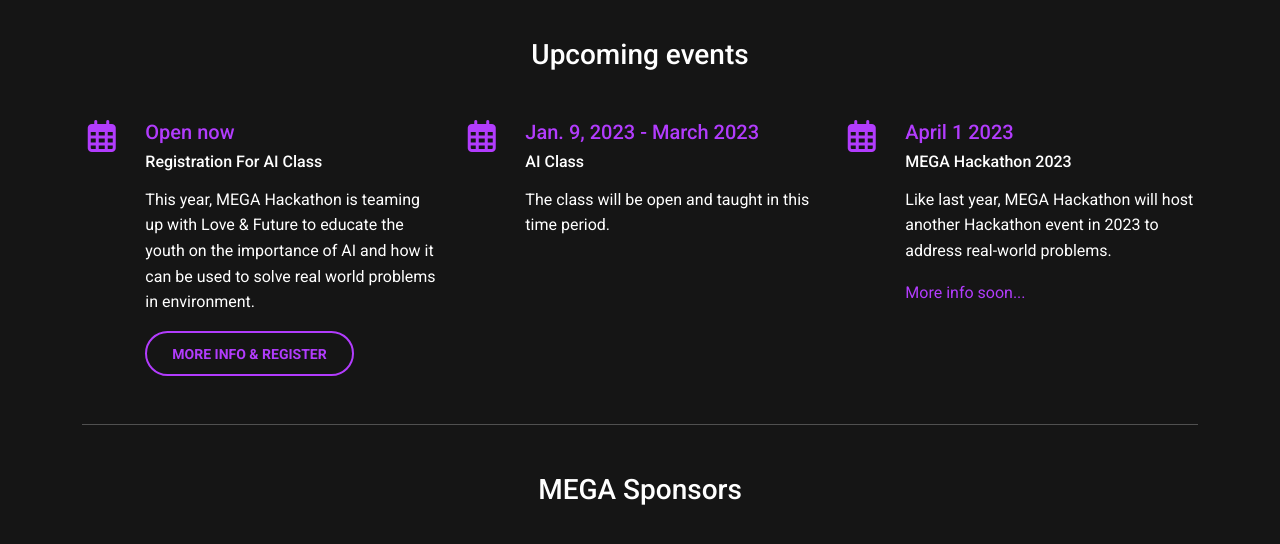
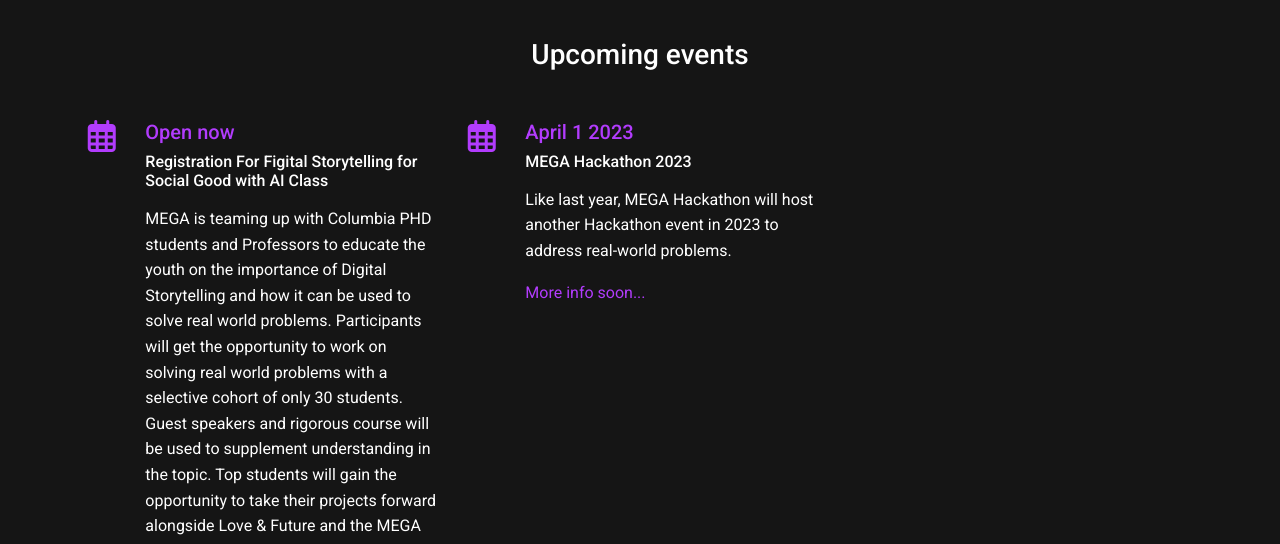
Before and after one commit to MEGA-Hackathon/webpage-temporary, a plain HTML site: page index.html in a window 1280 px wide. Shown: the part 810-1354 px from the top of the page. Drawn offline with Linux system fonts and the light colour scheme.

Commit message:
Update index.html

```diff
--- a/index.html
+++ b/index.html
@@ -118,9 +118,11 @@
             </div>
             <div class="col-10 col-md-9 col-lg-10 float-end">
               <h5 style="color: rgba(178, 60, 253, 1);">Open now</h5>
-              <h6 class="mb-3">Registration For AI Class</h6>
+              <h6 class="mb-3">Registration For Figital Storytelling for Social Good with AI Class</h6>
               <p>
-                This year, MEGA Hackathon is teaming up with Love & Future to educate the youth on the importance of AI and how it can be used to solve real world problems in environment.
+                MEGA is teaming up with Columbia PHD students and Professors to educate the youth on the importance of Digital Storytelling and how it can be used to solve real world problems.
+                Participants will get the opportunity to work on solving real world problems with a selective cohort of only 30 students. Guest speakers and rigorous course will be used to supplement understanding in the topic.
+                Top students will gain the opportunity to take their projects forward alongside Love & Future and the MEGA League, win awards as well as prizes.
               </p>
               <button class="btn btn-rounded btn-lg btn-outline-primary" style="border: 2px solid rgba(178, 60, 253, 1); color: rgba(178, 60, 253, 1);">
                 <b><a href="./class.html" style="color: rgba(178, 60, 253, 1);">More Info & Register</a></b>
@@ -129,7 +131,7 @@
           </div>
         </div>
 
-        <div class="col-md-4 mb-5 mb-md-0">
+        <!--<div class="col-md-4 mb-5 mb-md-0">
           <div class="row">
             <div class="col-1 col-md-2 text-center">
               <i class="far fa-calendar-alt fa-2x" style="color: rgba(178, 60, 253, 1);"></i>
@@ -142,7 +144,7 @@
               </p>
             </div>
           </div>
-        </div>
+        </div>-->
 
         <div class="col-md-4 mb-5 mb-md-0">
           <div class="row">
```
